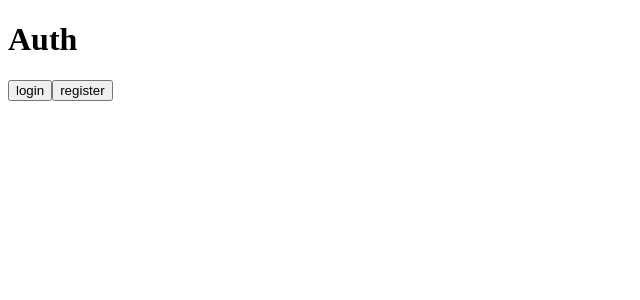
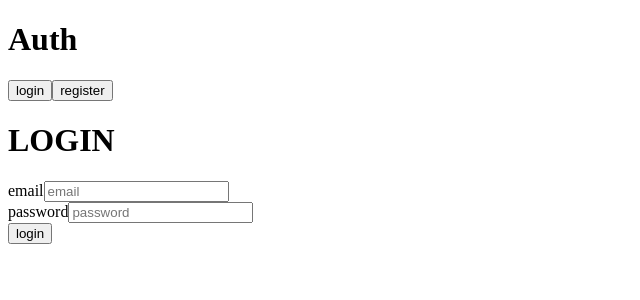
Before and after one commit to alfaruqinc/incit-auth, a React (Vite) app in the folder frontend/: page / in a window 1280 px wide. Both pictures are taken after a click on the button "login". Shown: the top 300 px of the page, without its empty margins (0-640 px from the left). Built offline with nearby package versions, Linux system fonts and the light colour scheme.

Commit message:
feat: login form

```diff
--- a/frontend/src/App.tsx
+++ b/frontend/src/App.tsx
@@ -1,9 +1,13 @@
+import { FormEvent, useState } from "react";
+
 function App() {
+  const [show, setShow] = useState("");
+
   const authBtn = () => {
     return (
       <div>
-        <button>login</button>
-        <button>register</button>
+        <button onClick={() => setShow("login")}>login</button>
+        <button onClick={() => setShow("register")}>register</button>
       </div>
     );
   };
@@ -12,8 +16,51 @@ function App() {
     <>
       <h1>Auth</h1>
       {authBtn()}
+      {show === "login" && <Login />}
     </>
   );
 }
 
 export default App;
+
+const Login = () => {
+  const [email, setEmail] = useState("");
+  const [password, setPassword] = useState("");
+
+  const handleLogin = (e: FormEvent<HTMLFormElement>) => {
+    e.preventDefault();
+  };
+
+  const loginForm = () => {
+    return (
+      <div>
+        <h1>LOGIN</h1>
+        <form onSubmit={handleLogin}>
+          <label>
+            <span>email</span>
+            <input
+              type="text"
+              value={email}
+              placeholder="email"
+              onChange={(e) => setEmail(e.target.value)}
+            />
+          </label>
+          <br />
+          <label>
+            <span>password</span>
+            <input
+              type="password"
+              value={password}
+              placeholder="password"
+              onChange={(e) => setPassword(e.target.value)}
+            />
+          </label>
+          <br />
+          <button type="submit">login</button>
+        </form>
+      </div>
+    );
+  };
+
+  return loginForm();
+};
```
